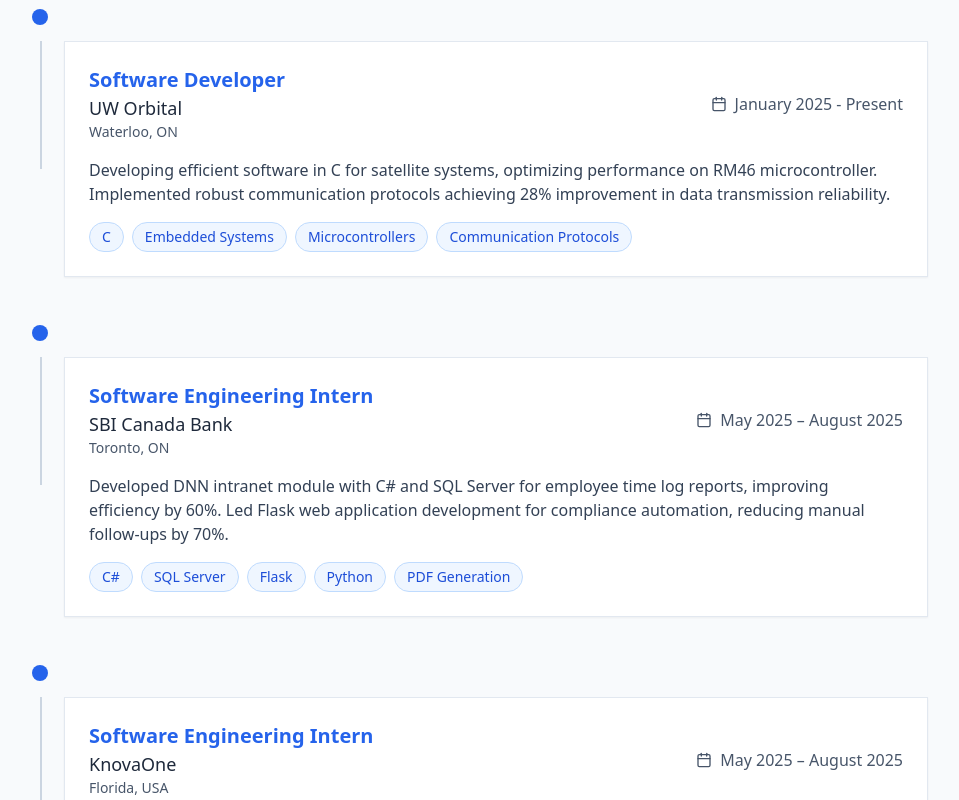
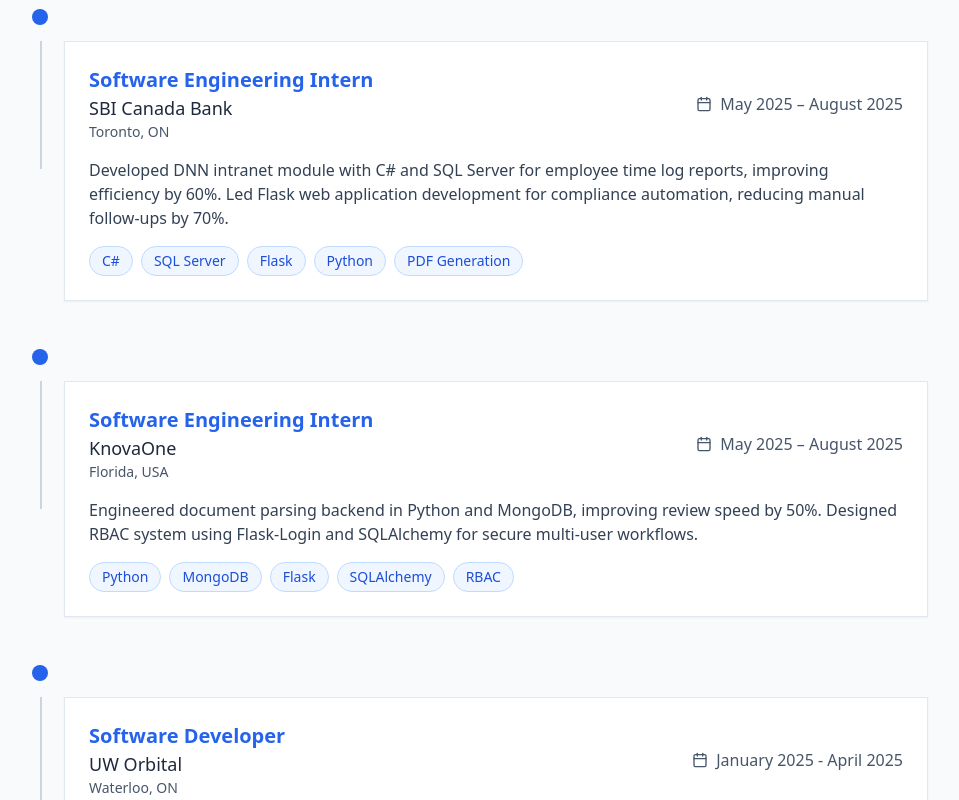
Before and after one commit to VivaanChugh/my-app, a Next.js app: page / in a window 1280 px wide. Shown: the part 2220-3020 px from the top of the page, without its empty margins (160-1119 px from the left). Built offline with nearby package versions, Linux system fonts and the light colour scheme.

Commit message:
Update page.tsx

```diff
--- a/app/page.tsx
+++ b/app/page.tsx
@@ -406,15 +406,6 @@ function AboutSection() {
 function ExperienceSection() {
   const experiences = [
     {
-      title: "Software Developer",
-      company: "UW Orbital",
-      period: "January 2025 - Present",
-      location: "Waterloo, ON",
-      description:
-        "Developing efficient software in C for satellite systems, optimizing performance on RM46 microcontroller. Implemented robust communication protocols achieving 28% improvement in data transmission reliability.",
-      technologies: ["C", "Embedded Systems", "Microcontrollers", "Communication Protocols"],
-    },
-    {
       title: "Software Engineering Intern",
       company: "SBI Canada Bank",
       period: "May 2025 – August 2025",
@@ -431,6 +422,15 @@ function ExperienceSection() {
       description:
         "Engineered document parsing backend in Python and MongoDB, improving review speed by 50%. Designed RBAC system using Flask-Login and SQLAlchemy for secure multi-user workflows.",
       technologies: ["Python", "MongoDB", "Flask", "SQLAlchemy", "RBAC"],
+    },
+    {
+      title: "Software Developer",
+      company: "UW Orbital",
+      period: "January 2025 - April 2025",
+      location: "Waterloo, ON",
+      description:
+        "Developing efficient software in C for satellite systems, optimizing performance on RM46 microcontroller. Implemented robust communication protocols achieving 28% improvement in data transmission reliability.",
+      technologies: ["C", "Embedded Systems", "Microcontrollers", "Communication Protocols"],
     },
     {
       title: "Software Developer",
```
